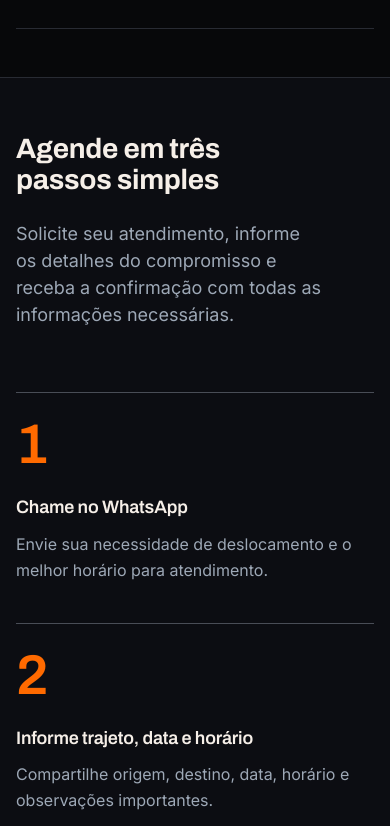
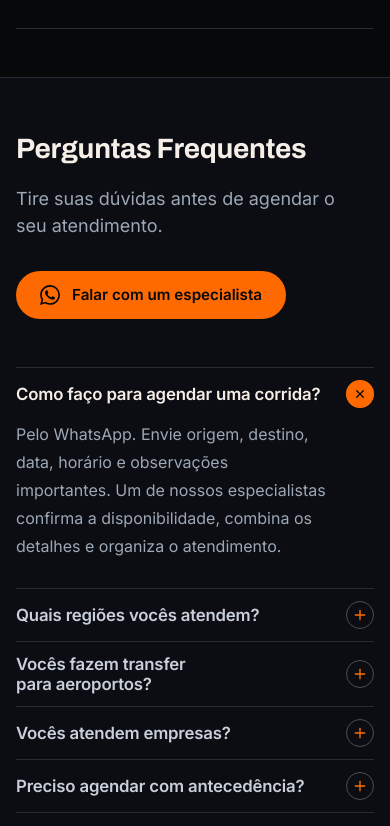
Before and after one commit to pedropcorsini/landing-page-rc-motorista, a React (Vite) app: page / in a window 390 px wide. Shown: the part 7420-8246 px from the top of the page. Built offline with nearby package versions, Linux system fonts and the light colour scheme.

Commit message:
feat: remove a secao como solicitar
Tira os tres passos, o item do menu e do rodape, os textos nos 3 idiomas e os testes da secao. Duvidas passa para o fundo alternado para separar de Diferenciais.

```diff
--- a/src/App.tsx
+++ b/src/App.tsx
@@ -7,7 +7,6 @@ import { FleetShowcase } from './components/FleetShowcase';
 import { Footer } from './components/Footer';
 import { Header } from './components/Header';
 import { Hero } from './components/Hero';
-import { HowItWorks } from './components/HowItWorks';
 import { Services } from './components/Services';
 import { WhatsAppFloat } from './components/WhatsAppFloat';
 import { LanguageProvider, useLanguage } from './i18n/LanguageProvider';
@@ -38,7 +37,6 @@ function Page() {
         <Services />
         <FleetShowcase />
         <Differentials />
-        <HowItWorks />
         <Faq />
         <CtaBanner />
       </main>
--- a/src/components/Faq.tsx
+++ b/src/components/Faq.tsx
@@ -10,7 +10,7 @@ export function Faq() {
   const { faqSection } = t;
 
   return (
-    <section id="duvidas" aria-labelledby="duvidas-title" className="bg-paper py-[calc(var(--section-gap)/2)]">
+    <section id="duvidas" aria-labelledby="duvidas-title" className="border-t border-rule bg-paper-2 py-[var(--section-gap-s)]">
       <div className="container-site grid gap-12 lg:grid-cols-12 lg:gap-8">
         <div className="lg:sticky lg:top-28 lg:col-span-4 lg:self-start">
           <h2 id="duvidas-title" className="section-title">
--- a/src/components/HowItWorks.tsx
+++ /dev/null
@@ -1,40 +0,0 @@
-import { WhatsAppIcon } from './BrandIcons';
-import { useLanguage } from '../i18n/LanguageProvider';
-
-export function HowItWorks() {
-  const { t, whatsappHref } = useLanguage();
-  const { stepsSection } = t;
-
-  return (
-    <section id="como-solicitar" aria-labelledby="como-solicitar-title" className="border-t border-rule bg-paper-2 py-[var(--section-gap-s)]">
-      <div className="container-site">
-        <div className="grid gap-6 lg:grid-cols-12 lg:items-end lg:gap-8">
-          <h2 id="como-solicitar-title" className="section-title lg:col-span-6">
-            {stepsSection.titleLine1} {stepsSection.titleAccent}
-          </h2>
-          <p className="lead max-w-[32rem] lg:col-span-5 lg:col-start-8 lg:pb-2">{stepsSection.description}</p>
-        </div>
-
-        <ol className="mt-16 grid gap-10 md:grid-cols-3 md:gap-8">
-          {t.steps.map((step, index) => (
-            <li key={step.title} className="border-t border-rule-strong pt-6">
-              <span
-                aria-hidden="true"
-                className="block font-display text-[clamp(3.5rem,5vw,4.75rem)] font-semibold leading-none text-accent [font-variant-numeric:lining-nums]"
-              >
-                {index + 1}
-              </span>
-              <h3 className="mt-6 font-display text-[length:var(--text-title)] font-semibold text-ink">{step.title}</h3>
-              <p className="mt-3 max-w-[34ch] text-[1rem] leading-relaxed text-muted">{step.description}</p>
-            </li>
-          ))}
-        </ol>
-
-        <a href={whatsappHref} target="_blank" rel="noreferrer" className="btn-cta mt-14">
-          <WhatsAppIcon className="h-5 w-5" />
-          {t.ui.talkSpecialist}
-        </a>
-      </div>
-    </section>
-  );
-}
--- a/src/data/site.ts
+++ b/src/data/site.ts
@@ -26,7 +26,7 @@ export type IconKey =
   | 'map-pin'
   | 'list';
 
-export const sectionIds = ['top', 'sobre', 'servicos', 'frota', 'diferenciais', 'como-solicitar', 'duvidas'] as const;
+export const sectionIds = ['top', 'sobre', 'servicos', 'frota', 'diferenciais', 'duvidas'] as const;
 export type SectionId = (typeof sectionIds)[number];
 
 export type FleetId = 'sedan' | 'suv' | 'minivan' | 'van';
--- a/src/i18n/content/en.ts
+++ b/src/i18n/content/en.ts
@@ -21,7 +21,6 @@ export const en: SiteContent = {
     servicos: 'Services',
     frota: 'Fleet',
     diferenciais: 'Why us',
-    'como-solicitar': 'How to book',
     duvidas: 'FAQ',
   },
   ui: {
@@ -191,29 +190,6 @@ export const en: SiteContent = {
       description: 'Responsible driving, attention to the route and care at every step of the trip.',
     },
   ],
-  stepsSection: {
-    eyebrow: 'Simple & transparent process',
-    titleLine1: 'Book in three',
-    titleAccent: 'simple steps',
-    description: 'Request your service, share the details of your appointment and receive a confirmation with all the information you need.',
-  },
-  steps: [
-    {
-      icon: 'message',
-      title: 'Message us on WhatsApp',
-      description: 'Tell us where you need to go and the best time for the service.',
-    },
-    {
-      icon: 'list',
-      title: 'Share route, date and time',
-      description: 'Send pickup, destination, date, time and any important notes.',
-    },
-    {
-      icon: 'calendar',
-      title: 'Get your confirmation',
-      description: 'Our team confirms availability, agrees on the details and arranges the service.',
-    },
-  ],
   faqSection: {
     title: 'Frequently Asked Questions',
     description: 'Get your questions answered before booking.',
--- a/src/i18n/content/es.ts
+++ b/src/i18n/content/es.ts
@@ -21,7 +21,6 @@ export const es: SiteContent = {
     servicos: 'Servicios',
     frota: 'Flota',
     diferenciais: 'Diferenciales',
-    'como-solicitar': 'Cómo reservar',
     duvidas: 'Preguntas',
   },
   ui: {
@@ -191,29 +190,6 @@ export const es: SiteContent = {
       description: 'Conducción responsable, atención a la ruta y cuidado en cada etapa del desplazamiento.',
     },
   ],
-  stepsSection: {
-    eyebrow: 'Proceso simple & transparente',
-    titleLine1: 'Reserve en tres',
-    titleAccent: 'pasos simples',
-    description: 'Solicite su atención, informe los detalles del compromiso y reciba la confirmación con toda la información necesaria.',
-  },
-  steps: [
-    {
-      icon: 'message',
-      title: 'Escríbanos por WhatsApp',
-      description: 'Cuéntenos qué desplazamiento necesita y el mejor horario para la atención.',
-    },
-    {
-      icon: 'list',
-      title: 'Informe ruta, fecha y hora',
-      description: 'Comparta origen, destino, fecha, hora y observaciones importantes.',
-    },
-    {
-      icon: 'calendar',
-      title: 'Reciba la confirmación',
-      description: 'Nuestro equipo confirma la disponibilidad, acuerda los detalles y organiza la atención.',
-    },
-  ],
   faqSection: {
     title: 'Preguntas Frecuentes',
     description: 'Resuelva sus dudas antes de reservar.',
--- a/src/i18n/content/pt.ts
+++ b/src/i18n/content/pt.ts
@@ -21,7 +21,6 @@ export const pt: SiteContent = {
     servicos: 'Serviços',
     frota: 'Frota',
     diferenciais: 'Diferenciais',
-    'como-solicitar': 'Como solicitar',
     duvidas: 'Dúvidas',
   },
   ui: {
@@ -191,30 +190,6 @@ export const pt: SiteContent = {
       description: 'Condução responsável, atenção ao percurso e cuidado em cada etapa do deslocamento.',
     },
   ],
-  stepsSection: {
-    eyebrow: 'Processo simples & transparente',
-    titleLine1: 'Agende em três',
-    titleAccent: 'passos simples',
-    description:
-      'Solicite seu atendimento, informe os detalhes do compromisso e receba a confirmação com todas as informações necessárias.',
-  },
-  steps: [
-    {
-      icon: 'message',
-      title: 'Chame no WhatsApp',
-      description: 'Envie sua necessidade de deslocamento e o melhor horário para atendimento.',
-    },
-    {
-      icon: 'list',
-      title: 'Informe trajeto, data e horário',
-      description: 'Compartilhe origem, destino, data, horário e observações importantes.',
-    },
-    {
-      icon: 'calendar',
-      title: 'Receba a confirmação',
-      description: 'Nossa equipe confirma a disponibilidade, combina os detalhes e organiza o atendimento.',
-    },
-  ],
   faqSection: {
     title: 'Perguntas Frequentes',
     description: 'Tire suas dúvidas antes de agendar o seu atendimento.',
--- a/src/i18n/types.ts
+++ b/src/i18n/types.ts
@@ -86,13 +86,6 @@ export type SiteContent = {
     description: string;
   };
   differentials: IconCard[];
-  stepsSection: {
-    eyebrow: string;
-    titleLine1: string;
-    titleAccent: string;
-    description: string;
-  };
-  steps: IconCard[];
   faqSection: {
     title: string;
     description: string;
--- a/src/index.css
+++ b/src/index.css
@@ -4,6 +4,7 @@
 /* Hallmark · pre-emit critique: P4 H4 E4 S5 R4 V4 · weakest: P, a booking page argues little; it leads with the categories you can book right now instead of a slogan */
 /* Hallmark · kept by request: Opções de Mobilidade (#frota) unchanged, its eyebrow and carousel included · the owner asked to keep that section exactly as it is */
 /* Hallmark · dropped the marquee pause button · the owner asked to remove it; the strip still pauses on hover and on focus, and stays still under reduced motion (gate 18 asks for the button) */
+/* Hallmark · dropped #como-solicitar (Como solicitar, the three steps) · the owner asked to remove the section */
 /* Hallmark · waive 26b · no control on this page can be disabled, every action is a link to WhatsApp, a phone number or an anchor · booking happens on WhatsApp, not in a form */
 /* Hallmark · waive 39b · the three language flags are one segmented control inside a single 40px pill beside the 44px header action · splitting it into 44px buttons would push the header past 1280px in Spanish */
 /* Hallmark · waive 75 · the 8px line is the word Transporte inside the logo lockup, a wordmark drawn as type, not running text · it scales with the logo in the header */
```
Also changed, not shown: 1 other file (tests, documents, lock files or other folders).
